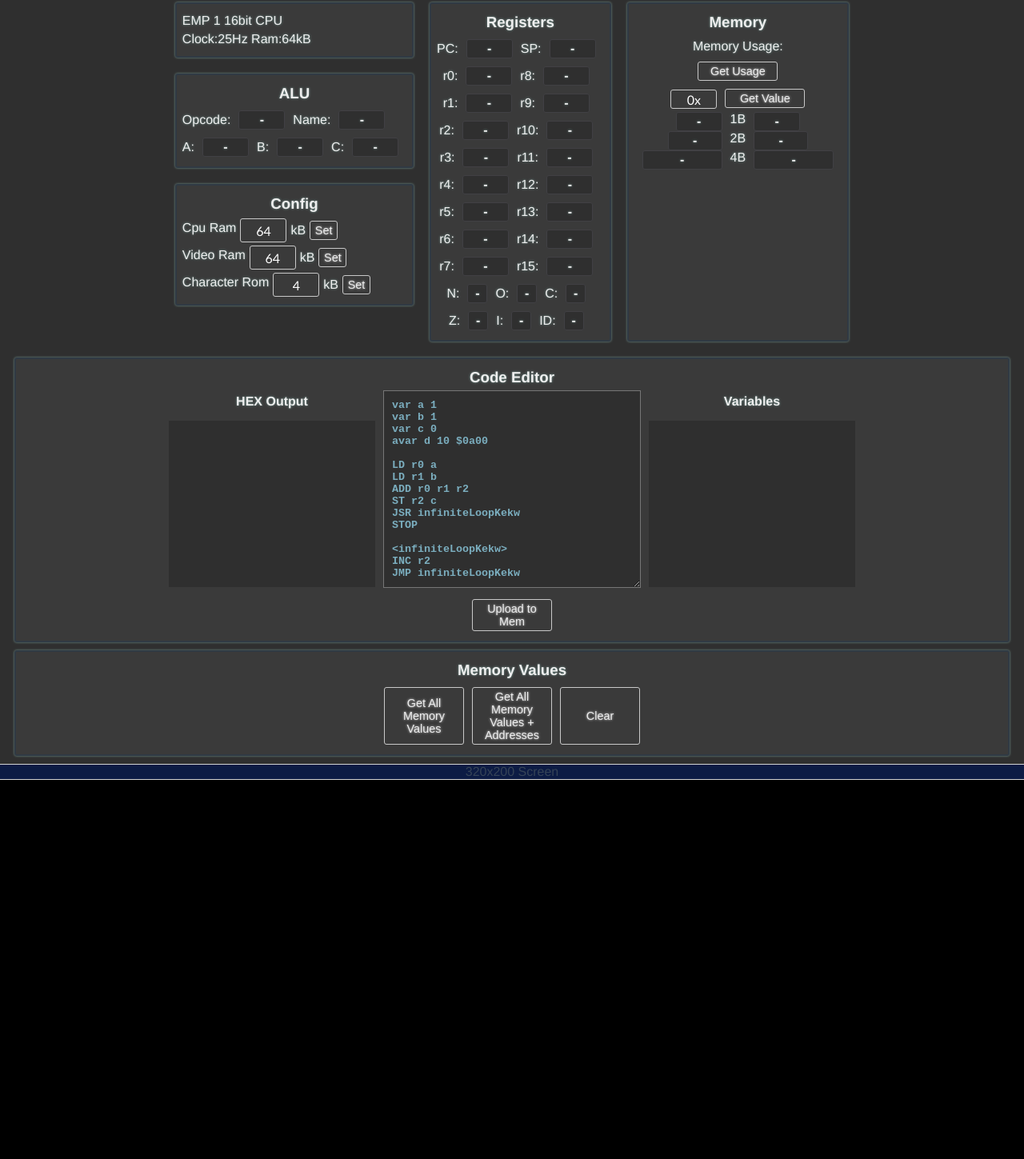
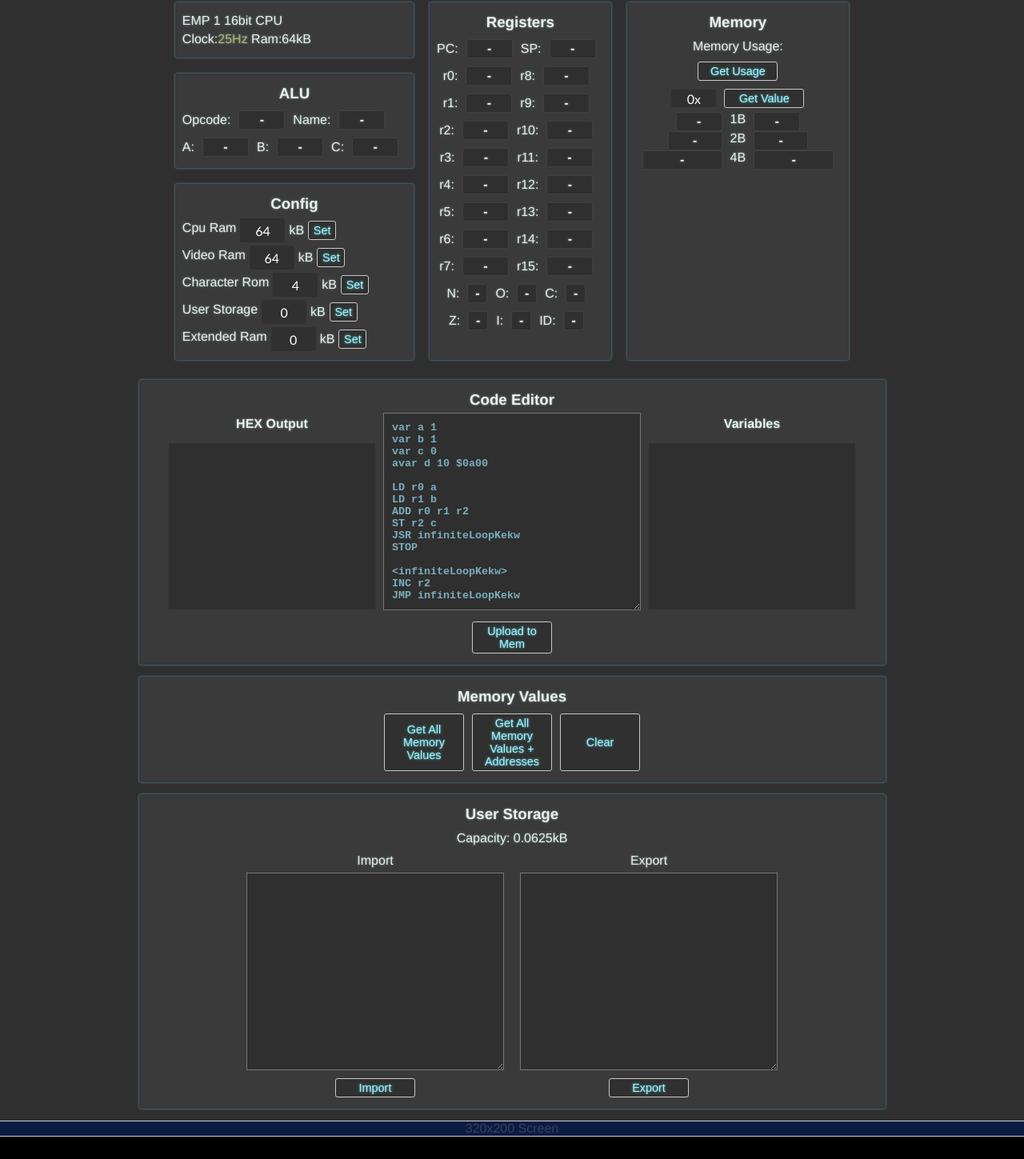
Before and after one commit to emptyloominaty/CpuSimJS, a plain HTML site: page index.html in a window 1280 px wide. Shown: the part 111-1560 px from the top of the page at 80% size. Drawn offline with Linux system fonts and the light colour scheme.

Commit message:
Bug fixes + CSS, Added User Storage and Extended Ram

```diff
--- a/index.html
+++ b/index.html
@@ -12,6 +12,7 @@
     <!-- CPU -->
     <script src="js/globalVars.js" defer></script>
     <script src="js/config.js" defer></script>
+    <script src="js/configHTMLOnly.js" defer></script>
     <script src="js/opcodes.js" defer></script>
     <script src="js/characters.js" defer></script>
     <script src="js/functions.js" defer></script>
@@ -31,12 +32,13 @@
     </div>
 
     <div id="app">
-        <!--START/STOP Button + clock -->
+        <!---------------------------------------START/STOP Button + clock--------------------------------------->
         <div class="wrapper3" id="first">
-            <button id="btnToggleCpu" onclick="control.toggleCpu()" > Start </button>
+            <button class="greenBtn" id="btnToggleCpu" onclick="control.toggleCpu()" > Start </button>
             <input id="setCpuClock" type="number"  autocomplete="off" value="200" > <span class="hzClock">Hz</span>
         </div>
 
+        <!-----------------------------------------ALU/REGS/MEMORY/CONFIG--------------------------------------->
         <div class="wrapper2 wrapper3">
             <div class="wrapper1">
                 <!-----------------------------------------INFO ABOUT CPU--------------------------------------->
@@ -78,10 +80,14 @@
                             <button class="smallerTxtBtn smallBtn" onclick="config.setCharMemory()"> Set </button>
                         </div>
                         <div class="wrapper2">
-
+                            <label for="inputConfigUserStorage">User Storage </label>
+                            <input type="Number" min="0" max="64" value="0" autocomplete="off" id="inputConfigUserStorage">  <span class="kilobytes" > kB </span>
+                            <button class="smallerTxtBtn smallBtn" onclick="config.setUserStorage()"> Set </button>
                         </div>
                         <div class="wrapper2">
-
+                            <label for="inputConfigExtRam">Extended Ram </label>
+                            <input type="Number" min="0" max="320" value="0" autocomplete="off" id="inputConfigExtRam">  <span class="kilobytes" > kB </span>
+                            <button class="smallerTxtBtn smallBtn" onclick="config.setExtRam()"> Set </button>
                         </div>
                     </div>
                 </div>
@@ -174,7 +180,7 @@
             </div>
         </div>
         <!----------------------------------------Code Editor--------------------------------------->
-        <div class="window1 wrapper3" id="editorDiv">
+        <div class="window2 wrapper3" id="editorDiv">
             <div class="wrapper1">
                 <div class="wrapper2 wrapper3">
                     <h3>Code Editor</h3>
@@ -194,7 +200,7 @@
             </div>
         </div>
         <!----------------------------------------Memory--------------------------------------->
-        <div class="window1 wrapper3" id="memExportDiv">
+        <div class="window2 wrapper3" id="memExportDiv">
             <div class="wrapper1">
                 <div class="wrapper3">
                     <h3>Memory Values</h3>
@@ -209,6 +215,29 @@
                 <div id="memAllValues"></div>
             </div>
         </div>
+        <!-----------------------------------------User Storage-------------------------------------->
+        <div class="window2 wrapper1 wrapper3">
+            <div class="wrapper1 wrapper3 alignCenter">
+                <h3>User Storage</h3>
+                <p id="capacityUserStorage">Capacity: 0B</p>
+            </div>
+            <div class="wrapper2 wrapper3">
+                <div class="wrapper1 wrapper3 alignCenter">
+                    <label for="importStorage">Import</label>
+                    <textarea class="txtAreaUserStorage" id="importStorage"></textarea>
+                    <div class="wrapper3">
+                        <button class="smallerTxtBtn" onclick="control.importUserStorage()">Import</button>
+                    </div>
+                </div>
+                <div class="wrapper1 wrapper3 alignCenter">
+                    <label for="exportStorage">Export</label>
+                    <textarea class="txtAreaUserStorage" id="exportStorage"></textarea>
+                    <div class="wrapper3">
+                        <button class="smallerTxtBtn" onclick="control.exportUserStorage()">Export</button>
+                    </div>
+                </div>
+            </div>
+        </div>
         <!-----------------------------------------Display--------------------------------------->
         <button id="btnToggleKeyboard" onclick="preventToggle()"  >Prevent Keyboard: 0</button>
         <div class="wrapper3">
@@ -219,7 +248,7 @@
             </div>
         </div>
 
+
     </div>
-
 </body>
 </html>
--- a/js/config.js
+++ b/js/config.js
@@ -28,8 +28,12 @@ let charRomSize = 4096 //512 characters (5x8)
 const charRomStart =        0x020000
 
 //----------User Storage (03)
-let userStorageSize = 65536
+let userStorageSize = 64
 const userStorageStart =    0x0C0000
+
+//----------Extended memory(04-09)
+let extMemorySize = 0
+const extMemoryStart =    0x0D0000
 
 //----------I/O Ports  (0A)
 const keyboardInput =       0x0A0000 //1byte
@@ -69,28 +73,15 @@ let genMemory = function() {
             data[charRomStart + b] = charGeneratedData[i][a]
         }
     }
+    //USER STORAGE
+    for (let i = 0; i<userStorageSize; i++) {
+        data[userStorageStart+i] = 0
+    }
+    //EXT RAM (DATA)
+    for (let i = 0; i<extMemorySize; i++) {
+        data[extMemoryStart+i] = 0
+    }
+
+
     return data
 }
-
-
-
-let config = {
-    setCpuRam: function() {
-        let value = (+document.getElementById("inputConfigCpuMemory").value)*1024
-        if (value<512) {value=512}
-        if (value>65536) {value=65536}
-        memorySize =  value
-    },
-    setVideoRam: function () {
-        let value = (+document.getElementById("inputConfigVideoMemory").value)*1024
-        if (value<8192) {value=8192}
-        if (value>65536) {value=65536}
-        vramSize = value
-    },
-    setCharMemory: function () {
-        let value = (+document.getElementById("inputConfigCharMemory").value)*1024
-        if (value<1024) {value=1024}
-        if (value>65536) {value=65536}
-        vramSize =  value
-    }
-}
--- /dev/null
+++ b/js/configHTMLOnly.js
@@ -0,0 +1,36 @@
+
+document.getElementById("capacityUserStorage").innerHTML = "Capacity: "+userStorageSize/1024+"kB"
+
+let config = {
+    setCpuRam: function() {
+        let value = (+document.getElementById("inputConfigCpuMemory").value)*1024
+        if (value<512) {value=512}
+        if (value>65536) {value=65536}
+        memorySize =  value
+    },
+    setVideoRam: function () {
+        let value = (+document.getElementById("inputConfigVideoMemory").value)*1024
+        if (value<8192) {value=8192}
+        if (value>65536) {value=65536}
+        vramSize = value
+    },
+    setCharMemory: function () {
+        let value = (+document.getElementById("inputConfigCharMemory").value)*1024
+        if (value<1024) {value=1024}
+        if (value>65536) {value=65536}
+        vramSize =  value
+    },
+    setUserStorage: function () {
+        let value = (+document.getElementById("inputConfigUserStorage").value)*1024
+        if (value<0) {value=0}
+        if (value>65536) {value=65536}
+        userStorageSize =  value
+        document.getElementById("capacityUserStorage").innerHTML = "Capacity: "+value/1024+"kB"
+    },
+    setExtRam: function () {
+        let value = (+document.getElementById("inputConfigExtRam").value)*1024
+        if (value<0) {value=0}
+        if (value>327680) {value=327680}
+        extMemorySize =  value
+    }
+}
--- a/js/cpu.js
+++ b/js/cpu.js
@@ -22,6 +22,7 @@ let cpu = {
     timeF: 0,
     timeG: 0,
     timeH: 0,
+    ping: 0,
     cyclesPerSec: 0,
     clockReal: 0,
     bit: 16,
@@ -157,7 +158,7 @@ let cpu = {
     execute: function(inst) {
         switch (inst[0]) {
             case 0: { //STOP
-                postMessage("stop")
+                postMessage({data:"stop"})
                 stop = 1
                 cpu.timeC=cpu.timeA
                 cpu.sendMemoryToMainThread()
@@ -653,6 +654,7 @@ let cpu = {
             flags:{N:false,O:false,Z:false,C:false,I:false,ID:false},ip0:0,ip1:0,ip2:0,ip3:0,ip4:0,ip5:0,ip6:0,ip7:0,ip8:0,ip9:0,ip10:0,ip11:0,ip12:0,ip13:0,ip14:0,ip15:0,}
     },
     sendDataToMainThread: function() {
+        cpu.ping = 1 - cpu.ping
         let postMsgData = {data:"data", registers:this.registers, timeA:this.timeA, timeB:this.timeB, timeC:this.timeC, timeD:this.timeD, cpuData:this.cpuData, clockReal:cpu.clockReal}
         postMsgData = JSON.parse(JSON.stringify(postMsgData))
         postMessage(postMsgData)
--- a/js/main.js
+++ b/js/main.js
@@ -89,7 +89,8 @@ let control = {
             }
         }, false);
 
-
+        this.el_btnToggleCpu.classList.remove("greenBtn")
+        this.el_btnToggleCpu.classList.add("redBtn")
     },
     stopCpu: function() {
         cpuThread.terminate()
@@ -97,12 +98,15 @@ let control = {
         this.el_btnToggleCpu.innerText = "Start"
         control.updateHTML(1) //update screen
         cpuThread="undefined"
+        this.el_btnToggleCpu.classList.remove("redBtn")
+        this.el_btnToggleCpu.classList.add("greenBtn")
+
     },
     toggleCpu: function() {
         //console.log(performance.now())
         clockHz = this.el_setCpuClock.value
         clock = 1 / clockHz * 1000
-        cpuSecondInfo = "Clock:"+clockHz+"hz Ram:"+(memorySize/1024)+"kB"
+        cpuSecondInfo = "Clock:<span class='hexCol1'>"+clockHz+"hz</span>  Ram:"+(memorySize/1024)+"kB"
         control.updateHTMLStart()
         if (this.status==="Executing")  {
             this.stopCpu()
@@ -132,12 +136,12 @@ let control = {
             this.timeD = performance.now()
             control.updateHTMLRegisters()
             control.updateHTMLAlu()
-            this.el_cpuInfoSecond.innerHTML = "Clock:"+clock+" Ram:"+(memorySize/1024)+"kB"
+            this.el_cpuInfoSecond.innerHTML = "Clock:<span class='hexCol1'>"+clock+"</span> Ram:"+(memorySize/1024)+"kB"
         }
     },
     updateHTMLStart: function() {
         this.el_cpuInfoFirst.innerHTML = cpuFirstInfo
-        this.el_cpuInfoSecond.innerHTML = "Clock:"+clockHz+"Hz Ram:"+(memorySize/1024)+"kB"
+        this.el_cpuInfoSecond.innerHTML = "Clock:<span class='hexCol1'>"+clockHz+"Hz</span> Ram:"+(memorySize/1024)+"kB"
     },
     updateHTMLRegisters: function() {
         for (let i = 0; i<16; i++) {
@@ -219,7 +223,23 @@ let control = {
         let loByte = functions.convert8to16(bytes4[2],bytes4[3])
         this.el_memVal4.innerHTML = loByte+(hiByte*65536)
     },
-
+    importUserStorage: function() {
+        let data = document.getElementById("importStorage").value
+        data = data.split(",")
+        for (let i = 0; i<userStorageSize; i++) {
+            if (data[i]===undefined) {
+                memRom.data[userStorageStart+i] = 0
+            }
+            memRom.data[userStorageStart+i]=data[i]
+        }
+    },
+    exportUserStorage: function() {
+        let data = ""
+        for (let i = 0; i<userStorageSize; i++) {
+            data += control.memory[userStorageStart+i]+","
+        }
+        document.getElementById("exportStorage").value = data
+    },
 }
 
 //main
--- a/styles/style.css
+++ b/styles/style.css
@@ -21,6 +21,8 @@ h1,h2,h3,h4 {
 label {
     line-height: 180%;
 }
+
+
 
 #cpuLoading {
     position: absolute;
@@ -51,6 +53,14 @@ label {
     height:18px;
 }
 
+.redBtn {
+    color:#FF8787
+}
+
+.greenBtn {
+    color:#54F080
+}
+
 .hexCol1 {
     color: #b0b56a;
 }
@@ -78,8 +88,22 @@ label {
     background-color: #3a3a3a;
     border-radius:3px;
     padding: 7px;
-    margin:10px;
+    margin: 10px;
 }
+
+.window2 {
+    border: 2px solid #303a44;
+    box-shadow:  0 0 3px #769893;
+    text-shadow: 0 0 3px #769893;
+    background-color: #3a3a3a;
+    border-radius:3px;
+    width:915px;
+    padding: 7px;
+    margin:0 auto;
+    margin-top: 15px;
+    margin-bottom: 15px;
+}
+
 
 .wrapper1 {
     display:flex;
@@ -144,9 +168,10 @@ button {
     margin:5px;
     padding: 3px;
     width:100px;
-    background-color: #3a3a3a;
-    color: #ededed;
-    text-shadow: 0 0 3px #dcdcdc;
+   /* background-color: #3a3a3a;*/
+    background-color: #303030;
+    color: #abf3ff;
+    text-shadow: 0 0 3px #50d5dc;
     border:1px solid #c8c8c8;
     border-radius:3px;
     cursor:pointer;
@@ -164,12 +189,12 @@ button:hover {
 }
 
 input {
-    background-color: #3a3a3a;
     color:#fff;
     font-family: Calibri, Arial, sans-serif;
     font-size:1rem;
     text-align:center;
-    border:1px solid #C8C8C8;
+    border:0 solid #C8C8C8;
+    background-color: #303030;
     border-radius: 3px;
     width: 50px;
     padding:3px;
@@ -180,6 +205,7 @@ input {
     width:100px;
     margin-top:6px;
     height:20px;
+    background-color: #252525;
 }
 
 #input_GetMemVal {
@@ -199,6 +225,19 @@ input:focus {
     width:300px;
     height:225px;
     padding:10px;
+}
+
+.txtAreaUserStorage {
+    color:#fff;
+    background-color: #2f2f2f;
+    width:300px;
+    height:225px;
+    padding:10px;
+    margin:0 10px 5px 10px;
+}
+
+.alignCenter {
+    text-align:center;
 }
 
 .smallBtn {
```
Also changed, not shown: 1 other file.
